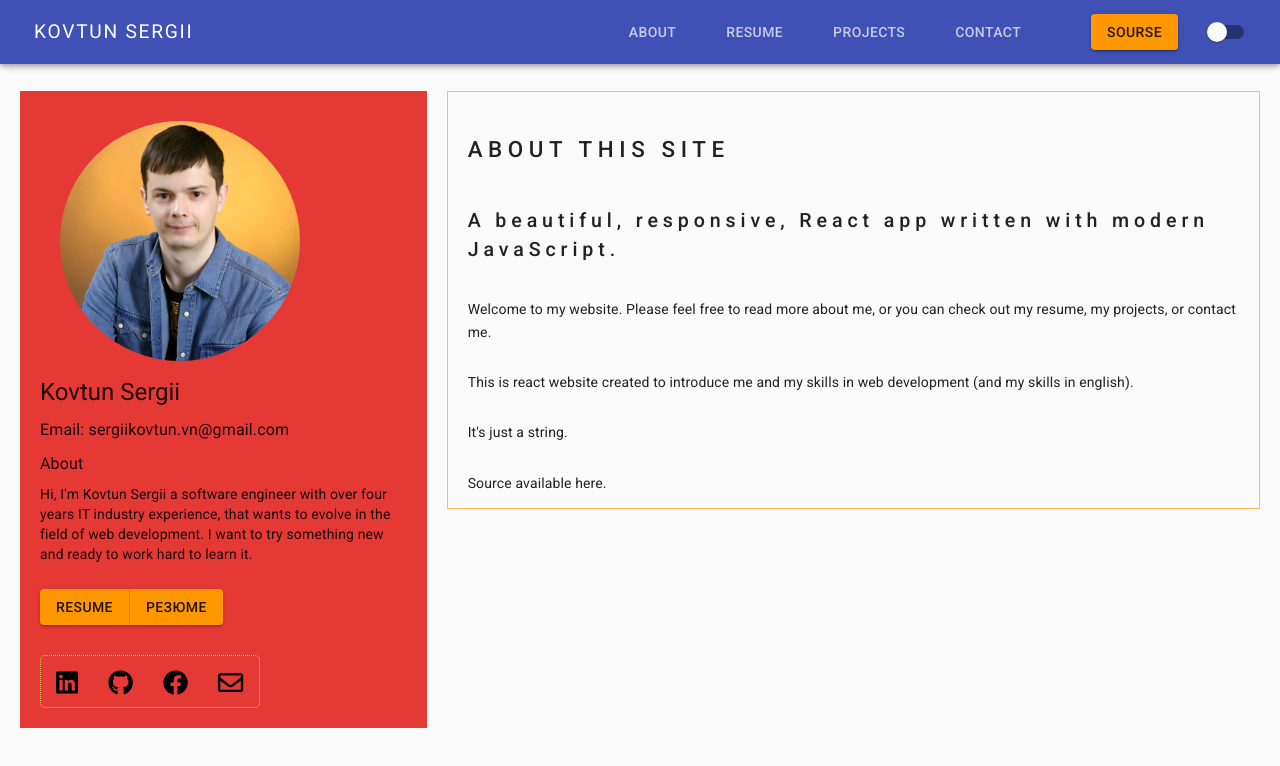
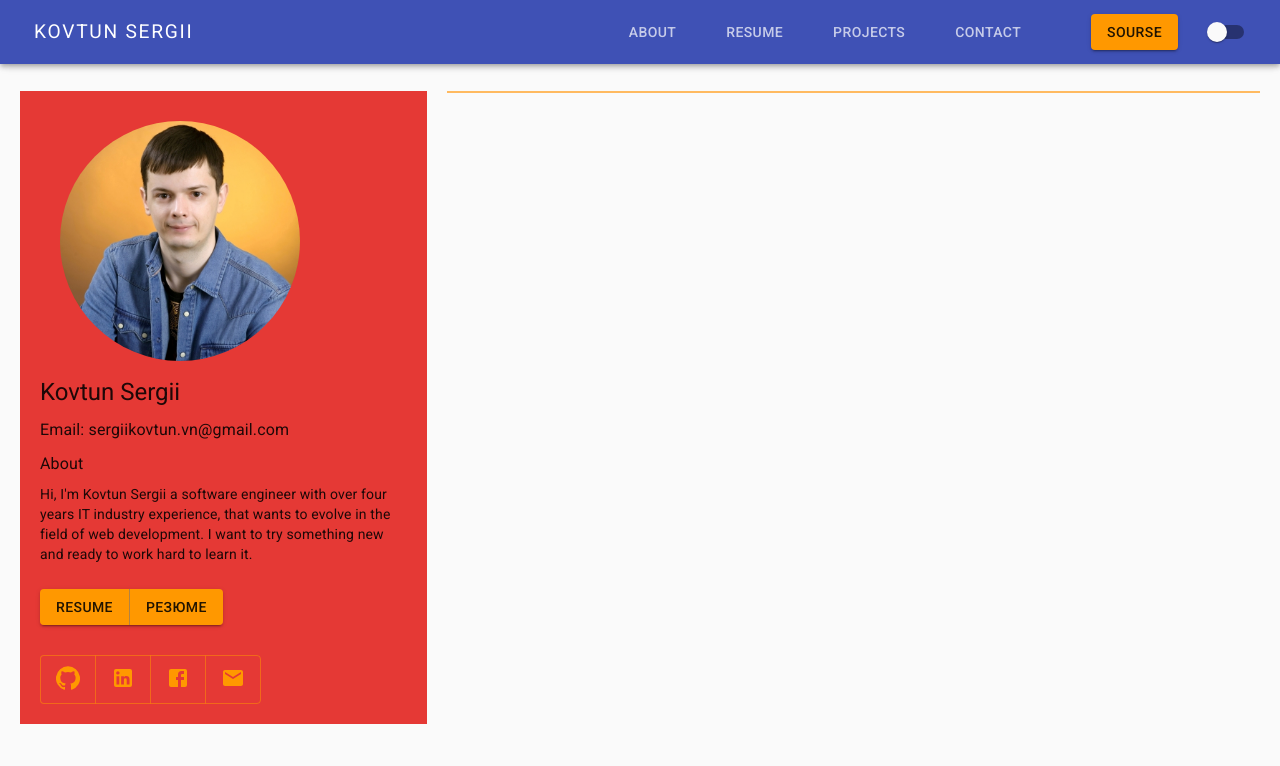
Before and after one commit to SergiiKov/cv, a React (Create React App) app: page / in a window 1280 px wide. Shown: the top 766 px of the page. Built offline with nearby package versions, Linux system fonts and the light colour scheme.

Commit message:
fix pages v13

```diff
--- a/src/components/left-area/left-area-ui.jsx
+++ b/src/components/left-area/left-area-ui.jsx
@@ -10,6 +10,7 @@ import Tooltip from '@material-ui/core/Tooltip';
 import TextH5 from '../ui/TextH5';
 import TextH6 from '../ui/TextH6';
 import TextBody2 from '../ui/TextBody2';
+import SvgIconsColor from '../links-component/links-icons-ui';
 //import { createMuiTheme, ThemeProvider } from "@material-ui/core/styles";
 
 import photoMy from '../../img/MyPhoto.jpg';
@@ -104,15 +105,16 @@ export default function LeftAreaUi() {
                     I want to try something new and ready to work hard to learn it.
                 </TextBody2>
                   <ButtonGroup variant="contained" color="secondary" className={classes.buttonLeftArea} aria-label="contained secondary button group">
-                  <Tooltip title="Download pdf file of my resume in english">
+                  <Tooltip title="Download pdf file of my resume in english" placement="top">
                     <Button href='https://github.com/SergiiKov/cv/blob/master/public/CV.pdf'>resume</Button>
                    </Tooltip>
-                   <Tooltip title="Загрузіть pdf файл мого резюме на українській">
+                   <Tooltip title="Загрузіть pdf файл мого резюме на українській" placement="top">
                     <Button >резюме</Button>
                     </Tooltip>
                   </ButtonGroup>
                 <Box className={classes.box}>
-                    <LinksComponent />
+                    {/* <LinksComponent /> */}
+                    <SvgIconsColor />
                 </Box>
             </Box>
             </React.Fragment>
--- /dev/null
+++ b/src/components/links-component/links-icons-ui.jsx
@@ -0,0 +1,54 @@
+import React from 'react';
+import { makeStyles } from '@material-ui/core/styles';
+
+import GitHubIcon from '@material-ui/icons/GitHub';
+import LinkedInIcon from '@material-ui/icons/LinkedIn';
+import FacebookIcon from '@material-ui/icons/Facebook';
+import MailIcon from '@material-ui/icons/Mail';
+import Tooltip from '@material-ui/core/Tooltip';
+
+
+import Link from '@material-ui/core/Link';
+
+import Button from '@material-ui/core/Button';
+import ButtonGroup from '@material-ui/core/ButtonGroup';
+
+const useStyles = makeStyles((theme) => ({
+  root: {
+    '& > svg': {
+      margin: theme.spacing(1),
+    },
+  },
+  icons:{
+    paddingTop: '5px'
+  },
+  iconsContainer:{
+    display: 'flex',
+    alignItems: 'center',
+}
+}));
+
+export default function SvgIconsColor() {
+  const classes = useStyles();
+
+  return (
+<div className={classes.iconsContainer}>
+    <div className={classes.root}>
+    <ButtonGroup color="secondary" aria-label="outlined primary button group">
+    <Tooltip title="GitHub">
+        <Button><Link href='https://github.com/SergiiKov' color="secondary" className={classes.icons}><GitHubIcon /></Link></Button>
+        </Tooltip>
+        <Tooltip title="LinkedIn">
+            <Button><Link href='https://www.linkedin.com/in/sergii-kovtun-1b97881a2/' color="secondary" className={classes.icons}><LinkedInIcon /></Link></Button>
+            </Tooltip>
+        <Tooltip title="Facebook">
+            <Button><Link href='https://www.facebook.com/profile.php?id=100017264941501' color="secondary"className={classes.icons}><FacebookIcon/></Link></Button>
+            </Tooltip>
+        <Tooltip title="Email">
+            <Button><Link href="mailto:sergiikovtun.vn@gmail.com" color="secondary" className={classes.icons}><MailIcon/></Link></Button>
+            </Tooltip>
+    </ButtonGroup>
+    </div>
+</div>
+  );
+}
--- a/src/pages/about/about-page.jsx
+++ b/src/pages/about/about-page.jsx
@@ -1,6 +1,6 @@
 import React, {useState} from 'react';
-import { Link } from 'react-router-dom';
-
+import { Link as LinkReact } from 'react-router-dom';
+import Link from '@material-ui/core/Link';
 import {  MuiThemeProvider, createMuiTheme } from '@material-ui/core/styles';
 import { makeStyles } from '@material-ui/core/styles';
 import Typography from '@material-ui/core/Typography';
@@ -68,7 +68,7 @@ const AboutPage = () => {
      <Title>ABOUT THIS SITE</Title>
     <SubTitle>A beautiful, responsive, React app written with modern JavaScript.</SubTitle>
      <Box className={classes.boxP}>
-       Welcome to my website. Please feel free to read more <Link color="primary" to="/about">about me</Link>, or you can check out  <Link to="/resume"> my resume</Link>, <Link to="/projects">my projects</Link>, or <Link to="/contact">contact me</Link>.
+       Welcome to my website. Please feel free to read more <Link href="/resume">about me</Link> , or you can check out  <Link href="/resume"> my resume</Link>, <Link href="/projects">my projects</Link>, or <Link href="/contact">contact me</Link>.
      </Box>
     <Box className={classes.boxP}>
       This is react website created to introduce me and my skills in web development (and my skills in english).
--- a/src/pages/homepage/home-page.jsx
+++ b/src/pages/homepage/home-page.jsx
@@ -11,12 +11,7 @@ class HomePage extends React.Component {
     render(){
         return(
             <div className='home-page'>
-                <h2>ABOUT THIS SITE</h2>
-                <h3>A beautiful, responsive, React app written with modern JavaScript.</h3>
-                <p>Welcome to my website. Please feel free to read more <Link to="/about">about me</Link>, or you can check out <Link to="/resume"> my resume</Link>, <Link to="/projects">my projects</Link>, or <Link to="/contact">contact me</Link>.</p>
-                <p>This is react website created to introduce me and my skills in web development (and my skills in english).</p>
-                <p>It's just a string.</p>
-                <p>Source available <a href='https://github.com/SergiiKov/cv.git'>here.</a></p>
+
             </div>
             );
     }
```
